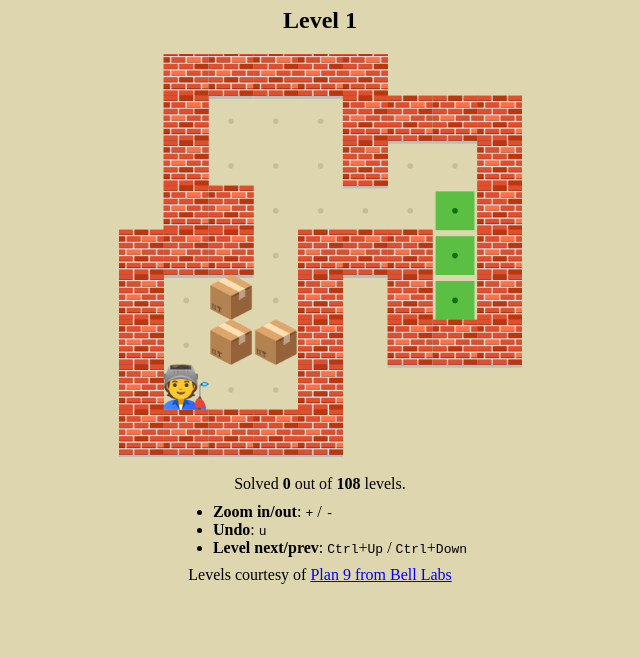
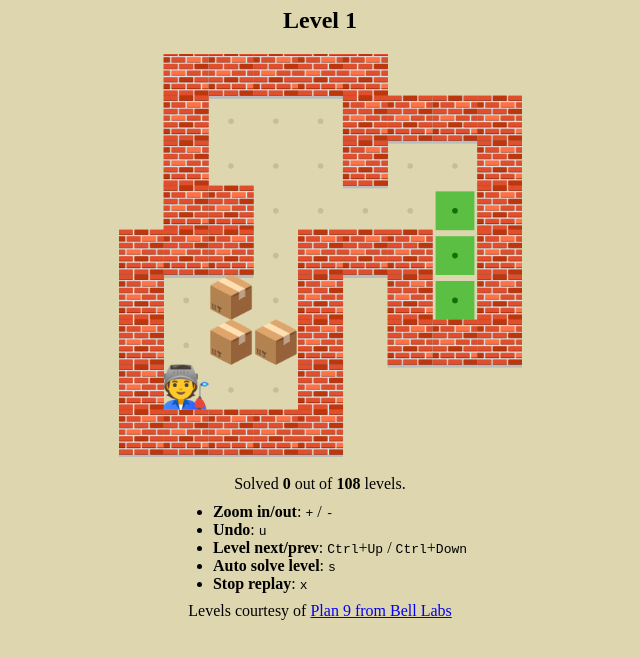
Before and after one commit to PopovMP/plan-9-box-game, a website: page index.html in a window 1280 px wide. Shown: the part 74-732 px from the top of the page, without its empty margins (320-960 px from the left). Drawn offline with Linux system fonts and the light colour scheme.

Commit message:
Added keybidning notes

```diff
--- a/index.html
+++ b/index.html
@@ -29,6 +29,8 @@
       <li><strong>Zoom in/out</strong>: <kbd>+</kbd> / <kbd>-</kbd></li>
       <li><strong>Undo</strong>: <kbd>u</kbd></li>
       <li><strong>Level next/prev</strong>: <kbd>Ctrl</kbd>+<kbd>Up</kbd> / <kbd>Ctrl</kbd>+<kbd>Down</kbd></li>
+      <li><strong>Auto solve level</strong>: <kbd>s</kbd></li>
+      <li><strong>Stop replay</strong>: <kbd>x</kbd></li>
     </ul>
 
     <p>Levels courtesy of <a href="https://plan9.io/plan9/">Plan 9 from Bell Labs</a></p>
```
Also changed, not shown: 1 other file.
